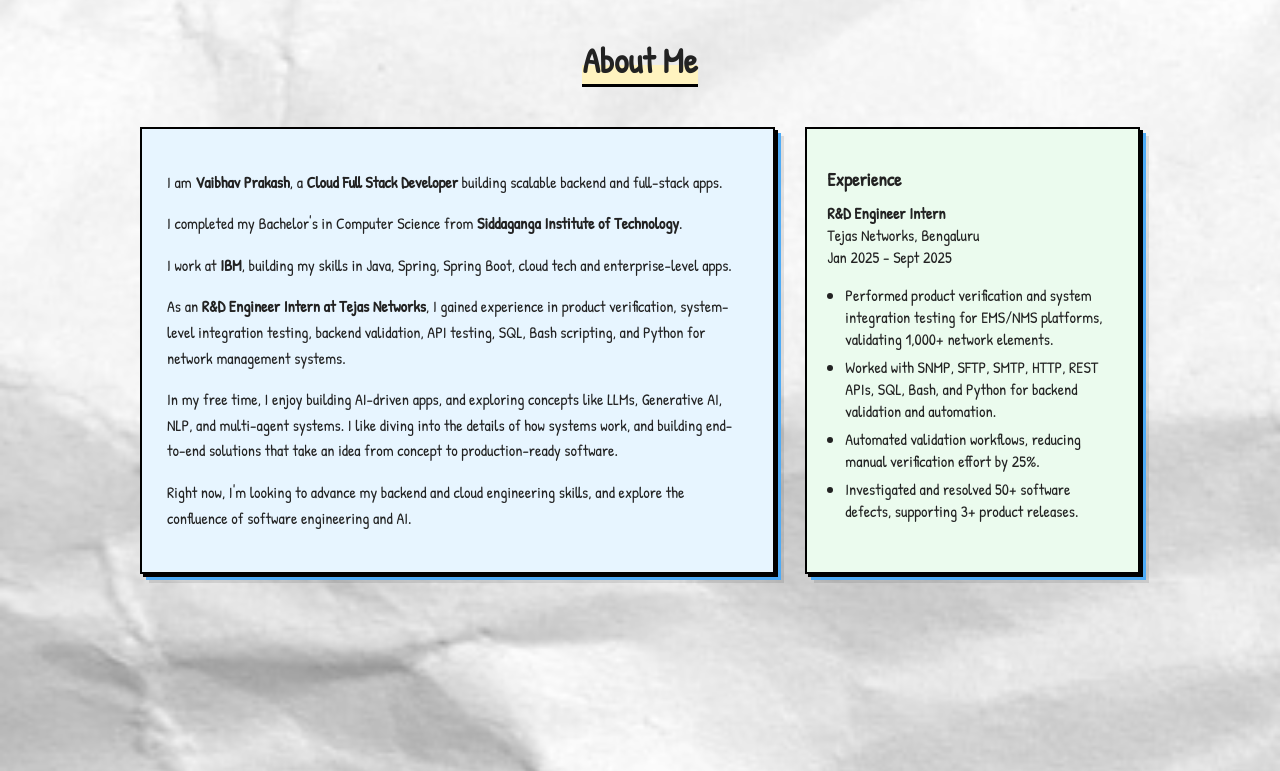
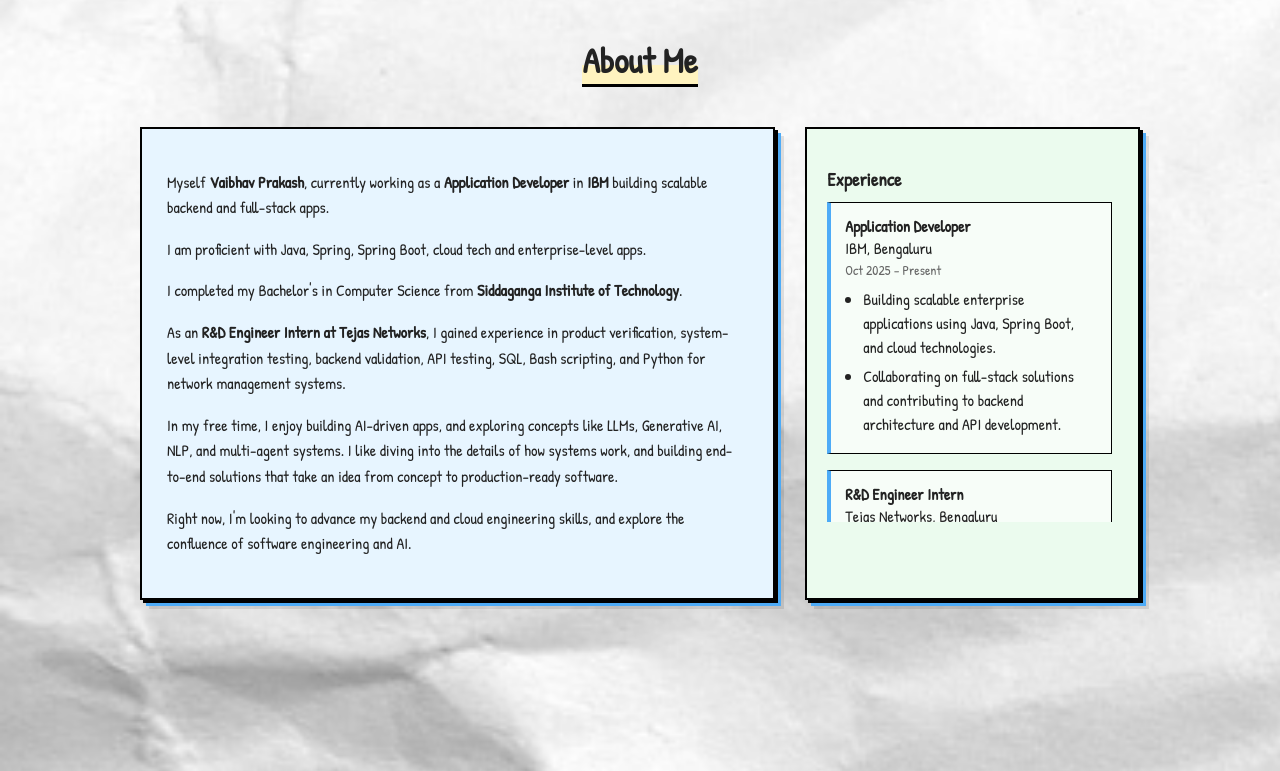
Before and after one commit to 22-vaibhav/Portfolio, a React (Vite) app: page / in a window 1280 px wide. Shown: the part 675-1446 px from the top of the page. Built offline with nearby package versions, Linux system fonts and the light colour scheme.

Commit message:
Updated Portfolio

```diff
--- a/src/components/About.jsx
+++ b/src/components/About.jsx
@@ -22,15 +22,15 @@ export default function About() {
           whileInView={{ opacity: 1, y: 0 }}
         >
           <p>
-            I am <strong>Vaibhav Prakash</strong>, a <strong>Cloud Full Stack Developer</strong> building scalable backend and full-stack apps.
+            Myself <strong>Vaibhav Prakash</strong>, currently working as a <strong>Application Developer</strong> in <strong>IBM</strong> building scalable backend and full-stack apps.
+          </p>
+
+          <p>
+            I am proficient with Java, Spring, Spring Boot, cloud tech and enterprise-level apps.
           </p>
 
           <p>
             I completed my Bachelor's in Computer Science from <strong>Siddaganga Institute of Technology</strong>.
-          </p>
-
-          <p>
-            I work at <strong>IBM</strong>, building my skills in Java, Spring, Spring Boot, cloud tech and enterprise-level apps.
           </p>
 
           <p>
@@ -55,27 +55,31 @@ export default function About() {
         >
           <h3>Experience</h3>
 
-          <strong>R&D Engineer Intern</strong><br></br>
-          Tejas Networks, Bengaluru<br></br>
-          Jan 2025 - Sept 2025
+          <div className="experience-scroll">
 
-          <ul>
-            <li>
-              Performed product verification and system integration testing for EMS/NMS platforms, validating 1,000+ network elements.
-            </li>
+            <div className="experience-entry">
+              <strong>Application Developer</strong><br />
+              IBM, Bengaluru<br />
+              <span className="exp-date">Oct 2025 – Present</span>
+              <ul>
+                <li>Building scalable enterprise applications using Java, Spring Boot, and cloud technologies.</li>
+                <li>Collaborating on full-stack solutions and contributing to backend architecture and API development.</li>
+              </ul>
+            </div>
 
-            <li>
-              Worked with SNMP, SFTP, SMTP, HTTP, REST APIs, SQL, Bash, and Python for backend validation and automation.
-            </li>
+            <div className="experience-entry">
+              <strong>R&D Engineer Intern</strong><br />
+              Tejas Networks, Bengaluru<br />
+              <span className="exp-date">Jan 2025 – Sept 2025</span>
+              <ul>
+                <li>Performed product verification and system integration testing for EMS/NMS platforms, validating 1,000+ network elements.</li>
+                <li>Worked with SNMP, SFTP, SMTP, HTTP, REST APIs, SQL, Bash, and Python for backend validation and automation.</li>
+                <li>Automated validation workflows, reducing manual verification effort by 25%.</li>
+                <li>Investigated and resolved 50+ software defects, supporting 3+ product releases.</li>
+              </ul>
+            </div>
 
-            <li>
-              Automated validation workflows, reducing manual verification effort by 25%.
-            </li>
-
-            <li>
-              Investigated and resolved 50+ software defects, supporting 3+ product releases.
-            </li>
-          </ul>
+          </div>
         </motion.div>
 
       </div>
--- a/src/styles/sketch.css
+++ b/src/styles/sketch.css
@@ -254,12 +254,51 @@ button:hover {
   margin-bottom: 10px;
 }
 
-.about-side ul {
-  padding-left: 18px;
+/* SCROLLABLE EXPERIENCE AREA */
+.experience-scroll {
+  max-height: 320px;
+  overflow-y: auto;
+  padding-right: 6px;
+  display: flex;
+  flex-direction: column;
+  gap: 16px;
 }
 
-.about-side li {
-  margin-bottom: 6px;
+/* Thin custom scrollbar */
+.experience-scroll::-webkit-scrollbar {
+  width: 5px;
+}
+.experience-scroll::-webkit-scrollbar-track {
+  background: transparent;
+}
+.experience-scroll::-webkit-scrollbar-thumb {
+  background: var(--black);
+  border-radius: 0;
+}
+
+/* Individual experience card */
+.experience-entry {
+  border: 1.5px solid var(--black);
+  border-left: 4px solid var(--blue);
+  padding: 12px 14px;
+  background: rgba(255,255,255,0.6);
+}
+
+.exp-date {
+  font-size: 0.85rem;
+  color: #666;
+  display: block;
+  margin: 2px 0 8px;
+}
+
+.experience-entry ul {
+  padding-left: 18px;
+  margin: 0;
+}
+
+.experience-entry li {
+  margin-bottom: 5px;
+  line-height: 1.5;
 }
 
 /* ============================= */
```
